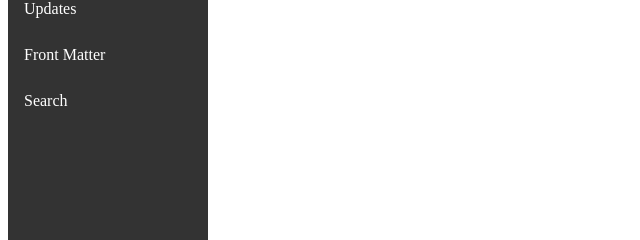
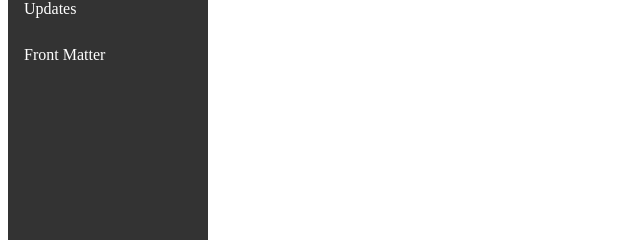
Before and after one commit to Maharajanewgen/Peterlang-Documentation, a plain HTML site: page index.html in a window 1280 px wide. Shown: the part 114-354 px from the top of the page, 0-640 px from the left. Drawn offline with Linux system fonts and the light colour scheme.

Commit message:
index.html

```diff
--- a/index.html
+++ b/index.html
@@ -13,7 +13,6 @@
     <a href="#" onclick="showContent('Firstproof Jobstudy')">Firstproof Jobstudy</a>
     <a href="#" onclick="showContent('Updates')">Updates</a>
     <a href="#" onclick="showContent('Front Matter')">Front Matter</a>
-    <a href="#" onclick="showContent('search-container')">Search</a>
 </nav>
 
 <!-- Your page content goes here -->
```
